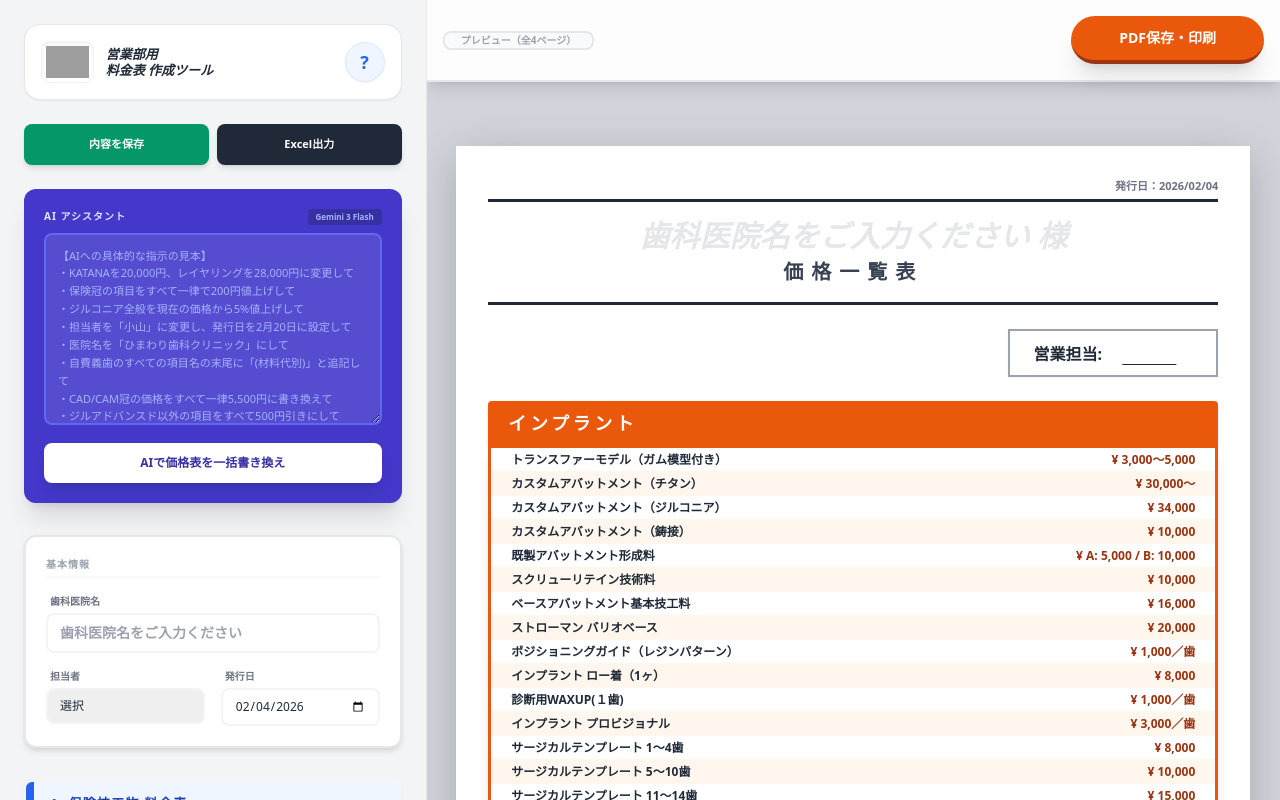
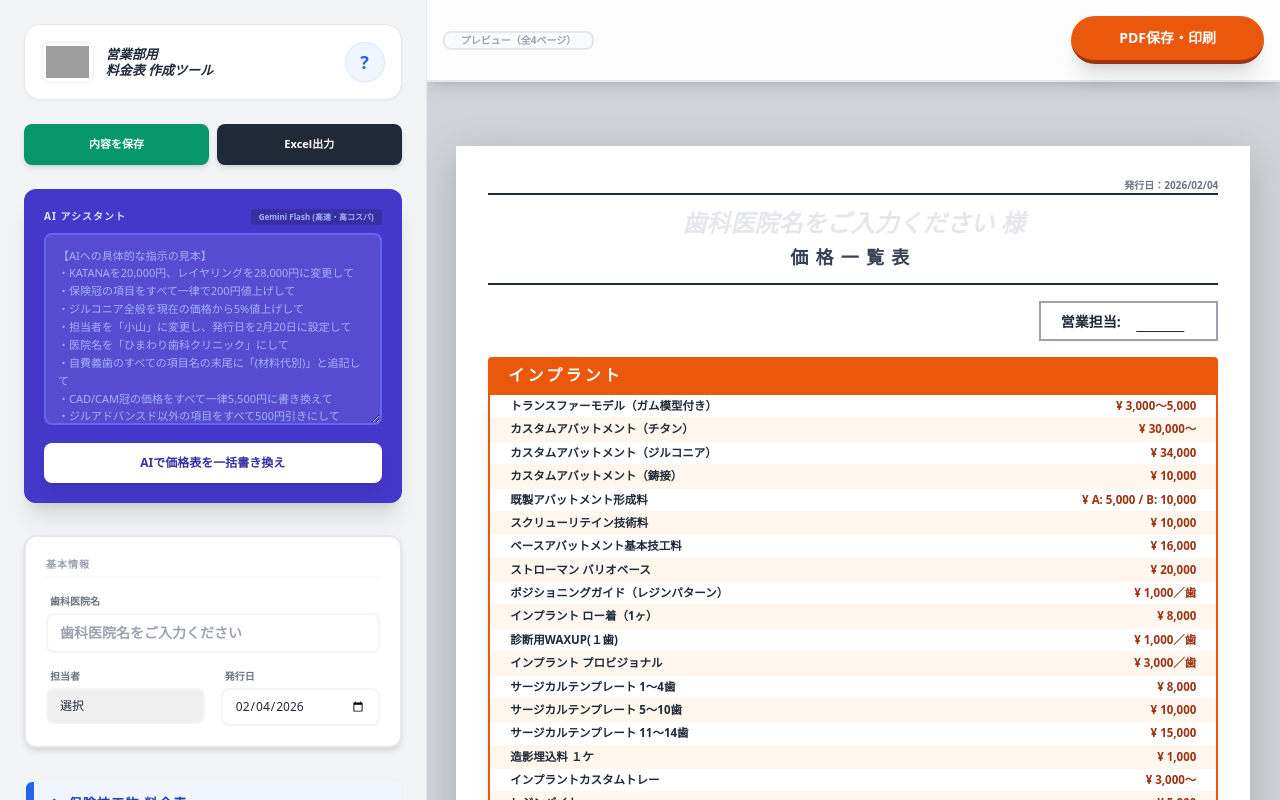
Before and after one commit to mystarz260116/mystarz-pricelist, a React (Vite) app: page / in a window 1280 px wide. Built offline with nearby package versions, Linux system fonts and the light colour scheme; grey boxes are pictures that could not be loaded.

Commit message:
refactor: Tweak UI element sizing for better readability
Adjusted font sizes, padding, and margins in the price list rendering component to improve overall visual clarity and readability. Also updated the AI assistant label for better context.

```diff
--- a/App.tsx
+++ b/App.tsx
@@ -247,7 +247,7 @@ const App: React.FC = () => {
         <div className="mb-8 bg-indigo-700 p-5 rounded-xl shadow-xl">
           <div className="flex justify-between items-center mb-2">
             <label className="text-[10px] font-black text-indigo-100 tracking-widest uppercase">AI アシスタント</label>
-            <span className="text-[8px] bg-indigo-800 text-indigo-300 px-2 py-0.5 rounded font-bold">Gemini 3 Flash</span>
+            <span className="text-[8px] bg-indigo-800 text-indigo-300 px-2 py-0.5 rounded font-bold">Gemini Flash (高速・高コスパ)</span>
           </div>
           <textarea className="w-full bg-white/10 text-white border-2 border-indigo-500 rounded-lg p-3 text-[11px] h-48 mb-3 outline-none placeholder-indigo-300 leading-relaxed scrollbar-hide" placeholder={aiPlaceholderText} value={memo} onChange={(e) => setMemo(e.target.value)} />
           <button onClick={handleUpdateMemo} disabled={isProcessing} className={`w-full py-3 rounded-lg text-xs font-black bg-white text-indigo-800 active:scale-95 transition-all shadow-lg ${isProcessing ? 'opacity-50' : ''}`}>
--- a/components/PriceListRenderer.tsx
+++ b/components/PriceListRenderer.tsx
@@ -51,15 +51,15 @@ const PriceListRenderer: React.FC<Props> = ({ data }) => {
   const CompactTable = ({ category, className = "" }: { category?: PriceCategory, className?: string }) => {
     if (!category) return null;
     return (
-      <div className={`mb-1 ${className}`}>
-        <div className="bg-[#047857] text-white px-3 py-0.5 text-[12.5px] font-black rounded-t-sm shadow-sm flex justify-between items-center border-b border-[#065f46]">
+      <div className={`mb-0.5 ${className}`}>
+        <div className="bg-[#047857] text-white px-3 py-0.5 text-[12px] font-black rounded-t-sm shadow-sm flex justify-between items-center border-b border-[#065f46]">
           {renderHeader(category.title)}
         </div>
-        <div className="border-2 border-[#047857] bg-white overflow-hidden rounded-b-sm shadow-sm">
+        <div className="border-[1.5px] border-[#047857] bg-white overflow-hidden rounded-b-sm shadow-sm">
           {category.items.map((item, idx) => (
-            <div key={idx} className={`flex justify-between px-3 py-0.5 text-[11.2px] border-b border-[#f0fdf4] last:border-0 ${idx % 2 === 0 ? 'bg-white' : 'bg-[#f0fdf4]'}`}>
-              <span className="flex-1 font-bold text-gray-800 truncate leading-tight">{sanitizeName(item.name)}</span>
-              <span className="w-32 text-right font-black text-[#064e3b] whitespace-nowrap leading-tight">¥ {item.price}</span>
+            <div key={idx} className={`flex justify-between px-3 py-0 border-b border-[#f0fdf4] last:border-0 ${idx % 2 === 0 ? 'bg-white' : 'bg-[#f0fdf4]'}`}>
+              <span className="flex-1 font-bold text-gray-800 truncate text-[10.8px] leading-tight py-0.5">{sanitizeName(item.name)}</span>
+              <span className="w-32 text-right font-black text-[#064e3b] whitespace-nowrap text-[10.8px] leading-tight py-0.5">¥ {item.price}</span>
             </div>
           ))}
         </div>
@@ -75,50 +75,50 @@ const PriceListRenderer: React.FC<Props> = ({ data }) => {
   return (
     <div className="flex flex-col gap-0 items-center py-8 print:py-0 bg-gray-300 print:bg-white print:block min-h-screen print:min-h-0">
 
-      {/* PAGE 1: FRONT COVER (Implant included) */}
+      {/* PAGE 1: FRONT COVER */}
       <div className="responsive-a4-wrapper">
         <div className="a4-page p-8 flex flex-col items-center">
-          <div className="w-full text-right text-[11px] text-gray-500 mb-1 font-black">発行日：{formattedDate}</div>
-          <div className="w-full text-center border-y-[3px] border-gray-800 py-4 mb-6">
-            <h1 className={`text-3xl font-black mb-1 ${!data.clinic.name ? 'text-gray-200 italic' : 'text-gray-800'}`}>
+          <div className="w-full text-right text-[10px] text-gray-500 mb-0 font-black">発行日：{formattedDate}</div>
+          <div className="w-full text-center border-y-[2px] border-gray-800 py-3 mb-4">
+            <h1 className={`text-2xl font-black mb-1 ${!data.clinic.name ? 'text-gray-200 italic' : 'text-gray-800'}`}>
               {data.clinic.name || '歯科医院名をご入力ください'} 様
             </h1>
-            <p className="text-xl font-black text-gray-700 tracking-[0.4em] mt-1">価格一覧表</p>
+            <p className="text-lg font-black text-gray-700 tracking-[0.4em] mt-0.5">価格一覧表</p>
           </div>
-          <div className="w-full flex justify-end mb-6">
-            <div className="border-2 border-gray-400 px-6 py-2 text-base bg-white shadow-sm font-bold">
-              営業担当: <span className="font-black underline underline-offset-4 px-4 text-lg">{data.clinic.representative || '　　　'}</span>
+          <div className="w-full flex justify-end mb-4">
+            <div className="border-2 border-gray-400 px-5 py-1.5 text-sm bg-white shadow-sm font-bold">
+              営業担当: <span className="font-black underline underline-offset-4 px-3 text-base">{data.clinic.representative || '　　　'}</span>
             </div>
           </div>
-          <div className="w-full flex-1 mb-2">
+          <div className="w-full flex-1 mb-1">
              {implantCat && (
-               <div className="mb-2">
-                 <div className="bg-[#ea580c] text-white px-5 py-2 text-lg font-black flex justify-between items-center rounded-t shadow-md">
+               <div className="mb-1">
+                 <div className="bg-[#ea580c] text-white px-5 py-1.5 text-base font-black flex justify-between items-center rounded-t shadow-md">
                    <span className="tracking-[0.2em]">{implantCat.title}</span>
                  </div>
-                 <div className="border-[3px] border-[#ea580c] bg-white overflow-hidden rounded-b shadow-lg">
+                 <div className="border-[2px] border-[#ea580c] bg-white overflow-hidden rounded-b shadow-lg">
                    {implantCat.items.map((item, idx) => (
-                     <div key={idx} className={`flex justify-between px-5 py-1 text-[12px] border-b border-[#fff7ed] last:border-0 ${idx % 2 === 0 ? 'bg-white' : 'bg-[#fff7ed]'}`}>
-                       <span className="flex-1 font-bold text-gray-800 leading-tight">{sanitizeName(item.name)}</span>
-                       <span className="w-48 text-right font-black text-[#9a3412] leading-tight">¥ {item.price}</span>
+                     <div key={idx} className={`flex justify-between px-5 py-0.5 text-[11.5px] border-b border-[#fff7ed] last:border-0 ${idx % 2 === 0 ? 'bg-white' : 'bg-[#fff7ed]'}`}>
+                       <span className="flex-1 font-bold text-gray-800 leading-tight py-0.5">{sanitizeName(item.name)}</span>
+                       <span className="w-48 text-right font-black text-[#9a3412] leading-tight py-0.5">¥ {item.price}</span>
                      </div>
                    ))}
                  </div>
                </div>
              )}
           </div>
-          <div className="w-full mt-auto border-t-2 border-gray-100 pt-4">
-             <div className="flex items-center justify-center gap-6 mb-4">
-               <img src="https://www.mystarz.co.jp/Mystarz%2dlogo.png" alt="Logo" className="h-10 object-contain" />
-               <div className="text-blue-900 font-black text-2xl tracking-tighter whitespace-nowrap">TEL 072-691-7107</div>
+          <div className="w-full mt-auto border-t-[1px] border-gray-100 pt-3">
+             <div className="flex items-center justify-center gap-5 mb-3">
+               <img src="https://www.mystarz.co.jp/Mystarz%2dlogo.png" alt="Logo" className="h-8 object-contain" />
+               <div className="text-blue-900 font-black text-xl tracking-tighter whitespace-nowrap">TEL 072-691-7107</div>
              </div>
-             <div className="text-center text-[11px] text-gray-700 font-bold mb-4 leading-snug">
-               〒569-0806　高槻市明田町4-38 太陽ファルマテック株式会社内<br/><span className="text-base font-black tracking-widest text-blue-900">FAX 072-691-7108</span>
+             <div className="text-center text-[10px] text-gray-700 font-bold mb-3 leading-snug">
+               〒569-0806　高槻市明田町4-38 太陽ファルマテック株式会社内<br/><span className="text-sm font-black tracking-widest text-blue-900">FAX 072-691-7108</span>
              </div>
-             <div className="w-full border-t-[2px] border-gray-800 pt-3 text-center">
-               <div className="text-xl font-black text-gray-800 tracking-[0.3em]">株式会社マイ・スターズ 大阪</div>
+             <div className="w-full border-t-[1.5px] border-gray-800 pt-2 text-center">
+               <div className="text-lg font-black text-gray-800 tracking-[0.3em]">株式会社マイ・スターズ 大阪</div>
              </div>
-             <div className="w-full bg-gray-800 text-white py-1 text-[10px] tracking-widest uppercase text-center mt-2 font-bold">MyStarz Dental Laboratory</div>
+             <div className="w-full bg-gray-800 text-white py-1 text-[9px] tracking-widest uppercase text-center mt-2 font-bold">MyStarz Dental Laboratory</div>
           </div>
         </div>
       </div>
@@ -429,17 +429,17 @@ const PriceListRenderer: React.FC<Props> = ({ data }) => {
         </div>
       </div>
 
-      {/* PAGE 4: Private Crowns (Highly optimized vertical space) */}
+      {/* PAGE 4: Private Crowns */}
       <div className="responsive-a4-wrapper">
         <div className="a4-page p-6 flex flex-col text-gray-800">
-          <h2 className="text-[#065f46] border-b-[4px] border-[#065f46] mb-2 font-black text-2xl italic tracking-[0.2em] pb-1 uppercase">自費歯冠修復料金一覧</h2>
+          <h2 className="text-[#065f46] border-b-[4px] border-[#065f46] mb-1.5 font-black text-2xl italic tracking-[0.2em] pb-0.5 uppercase">自費歯冠修復料金一覧</h2>
 
           <div className="flex flex-col flex-1 overflow-visible">
             <CompactTable category={zirconia} />
             <CompactTable category={emax} />
             <CompactTable category={mb} />
 
-            <div className="flex gap-4">
+            <div className="flex gap-3">
               <div className="w-1/2 flex flex-col">
                 <CompactTable category={hybrid} />
                 <CompactTable category={model} />
@@ -450,7 +450,7 @@ const PriceListRenderer: React.FC<Props> = ({ data }) => {
               </div>
             </div>
           </div>
-          <div className="mt-auto pt-2 text-right text-[10px] text-gray-400 font-bold italic border-t border-gray-50">
+          <div className="mt-auto pt-1 text-right text-[9.5px] text-gray-400 font-bold italic border-t border-gray-50">
             ※材料代別の項目は、別途貴金属等の費用が発生します。
           </div>
         </div>
```
